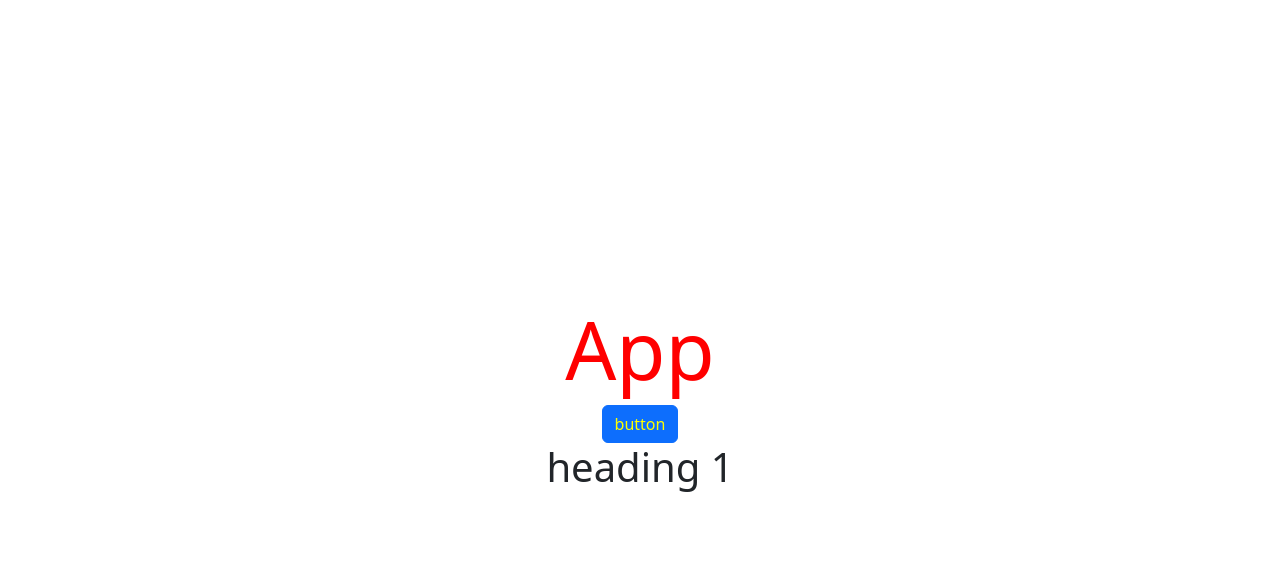
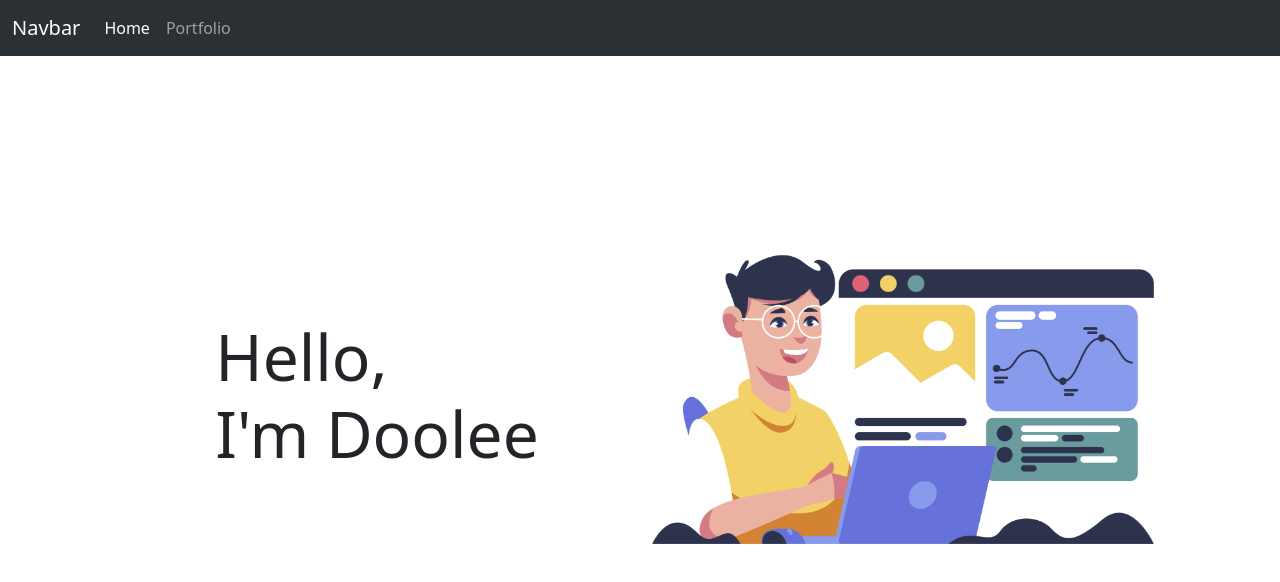
Before and after one commit to Ddooby/udemy-vue2, a Vue app: page / in a window 1280 px wide. Shown: the top 582 px of the page. Built offline with nearby package versions, Linux system fonts and the light colour scheme.

Commit message:
[feat] Chapter 27 - 홈화면 UI 디자인

```diff
--- a/src/App.vue
+++ b/src/App.vue
@@ -3,26 +3,69 @@
 </script>
 
 <template>
-  <div class="parent">
-    <h1 class="display-1">App</h1>
-    <button class="btn btn-primary">button</button>
-  </div>
-  <h1>heading 1</h1>
+  <!-- https://getbootstrap.com/ 참조하여 코드 가져다가 붙여넣음 -->
+  <nav class="navbar navbar-expand-lg bg-body-tertiary fixed-top" data-bs-theme="dark">
+    <div class="container-fluid">
+      <a class="navbar-brand" href="#">Navbar</a>
+      <button class="navbar-toggler" type="button" data-bs-toggle="collapse" data-bs-target="#navbarNav" aria-controls="navbarNav" aria-expanded="false" aria-label="Toggle navigation">
+        <span class="navbar-toggler-icon"></span>
+      </button>
+      <div class="collapse navbar-collapse" id="navbarNav">
+        <ul class="navbar-nav">
+          <li class="nav-item">
+            <a class="nav-link active" aria-current="page" href="#">Home</a>
+          </li>
+          <li class="nav-item">
+            <a class="nav-link" href="#">Portfolio</a>
+          </li>
+        </ul>
+      </div>
+    </div>
+  </nav>
+  <section id="title">
+    <!-- bootstrap 에서 사용하는 class -->
+    <div class="container">
+      <div class="detail row">
+        <figure class="col-md-6">
+          <img src="./assets/images/title.png" alt="title">
+        </figure>
+        <div class="text col-md-6">
+          <h2>Hello,<br>I'm Doolee</h2>
+        </div>
+      </div>
+    </div>
+  </section>
 </template>
 
 <!-- lang="scss" 를 쓰면 sass 문법을 사용할 수 있다. -->
 <style scoped lang="scss">
-  // .parent h1 {
-  //   color: red;
-  // }
+  #title {
+    .container {
+      $navbar_height: 56px; // navbar 높이값
+      height: 100vh;
+      padding: $navbar_height;
 
-  // .parent button {
-  //   color: yellow;
-  // }
+      .row {
+        height: 100%;
+        flex-direction: row-reverse;
+      }
+    }
 
-  // Nesting 문법
-  .parent {
-    h1 { color: red; }
-    button { color: yellow }
+    figure {
+      img {
+        width: 100%;
+      }
+      display: grid;
+      place-items: center;
+    }
+
+    .text {
+      h2 {
+        font-size: 4em;
+      }
+
+      display: grid;
+      place-items: center;
+    }
   }
 </style>
--- a/src/style.css
+++ b/src/style.css
@@ -1,79 +1,4 @@
-:root {
-  font-family: system-ui, Avenir, Helvetica, Arial, sans-serif;
-  line-height: 1.5;
-  font-weight: 400;
-
-  color-scheme: light dark;
-  color: rgba(255, 255, 255, 0.87);
-  background-color: #242424;
-
-  font-synthesis: none;
-  text-rendering: optimizeLegibility;
-  -webkit-font-smoothing: antialiased;
-  -moz-osx-font-smoothing: grayscale;
+* {
+  margin: 0;
+  box-sizing: border-box;
 }
-
-a {
-  font-weight: 500;
-  color: #646cff;
-  text-decoration: inherit;
-}
-a:hover {
-  color: #535bf2;
-}
-
-body {
-  margin: 0;
-  display: flex;
-  place-items: center;
-  min-width: 320px;
-  min-height: 100vh;
-}
-
-h1 {
-  font-size: 3.2em;
-  line-height: 1.1;
-}
-
-button {
-  border-radius: 8px;
-  border: 1px solid transparent;
-  padding: 0.6em 1.2em;
-  font-size: 1em;
-  font-weight: 500;
-  font-family: inherit;
-  background-color: #1a1a1a;
-  cursor: pointer;
-  transition: border-color 0.25s;
-}
-button:hover {
-  border-color: #646cff;
-}
-button:focus,
-button:focus-visible {
-  outline: 4px auto -webkit-focus-ring-color;
-}
-
-.card {
-  padding: 2em;
-}
-
-#app {
-  max-width: 1280px;
-  margin: 0 auto;
-  padding: 2rem;
-  text-align: center;
-}
-
-@media (prefers-color-scheme: light) {
-  :root {
-    color: #213547;
-    background-color: #ffffff;
-  }
-  a:hover {
-    color: #747bff;
-  }
-  button {
-    background-color: #f9f9f9;
-  }
-}
```
Also changed, not shown: src/assets/images/title.png (added).
